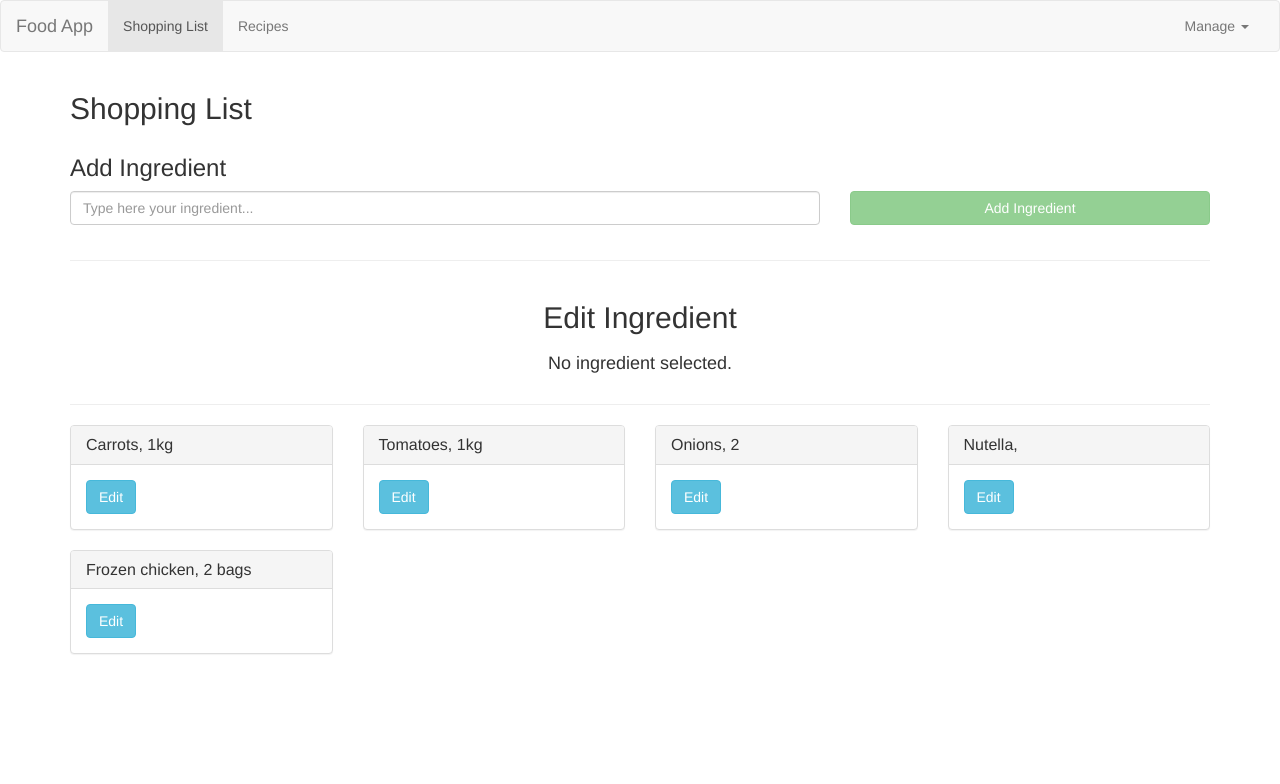
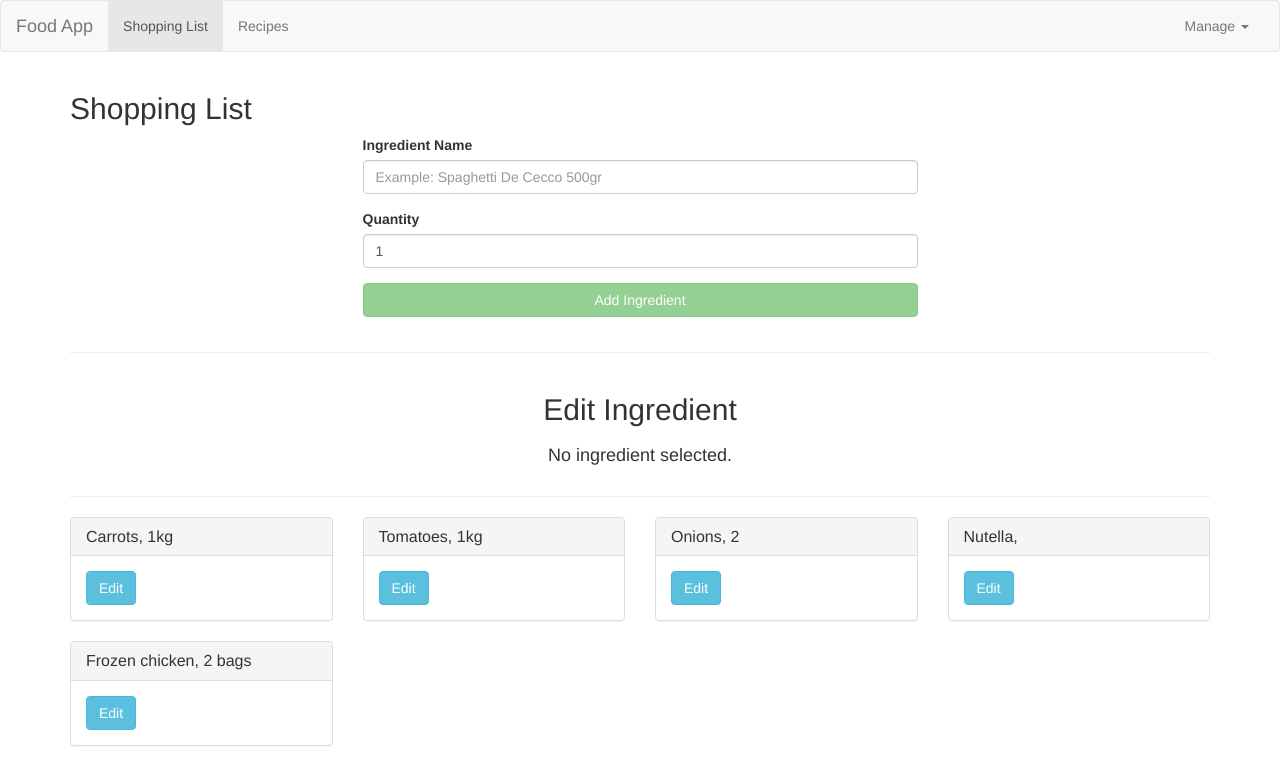
Before and after one commit to tontonialberto/angular-course-recipebook, an Angular app: page /shopping-list in a window 1280 px wide. Shown: the top 784 px of the page. Built offline with nearby package versions, Linux system fonts and the light colour scheme.

Commit message:
Apply template driven form to the add ingredients to the shopping list

```diff
--- a/src/app/shopping-list/shopping-list.component.css
+++ b/src/app/shopping-list/shopping-list.component.css
@@ -0,0 +1,5 @@
+
+.input-invalid {
+    border-color: red;
+    color: red;
+}
--- a/src/app/shopping-list/shopping-list.component.html
+++ b/src/app/shopping-list/shopping-list.component.html
@@ -5,16 +5,39 @@
 </div>
 <!-- INGREDIENT ADD BEGIN -->
 <div class="row">
-    <div class="col-md-12">
-        <h3>Add Ingredient</h3>
-    </div>
-</div>
-<div class="row">
-    <div class="col-md-8 form-group">
-        <input type="text" [(ngModel)]="newIngredientName" placeholder="Type here your ingredient..." class="form-control">
-    </div>
-    <div class="col-md-4">
-        <button [disabled]="newIngredientName === ''" (click)="onAddIngredientClick()" class="btn btn-success btn-block">Add Ingredient</button>
+    <div class="col-md-6 col-md-offset-3">
+        <form #formAdd="ngForm" (ngSubmit)="onSubmit(formAdd)">
+            <div class="form-group">
+                <label for="">Ingredient Name</label>
+                <input
+                    type="text"
+                    class="form-control"
+                    placeholder="Example: Spaghetti De Cecco 500gr"
+                    ngModel
+                    name="ingredientName"
+                    required
+                    #ingrName="ngModel"
+                    [ngClass]="{'input-invalid': ingrName.invalid && ingrName.touched }">
+                <span class="help-block input-invalid" *ngIf="ingrName.invalid && ingrName.touched">Please specify an ingredient!</span>
+            </div>
+            <div class="form-group">
+                <label for="">Quantity</label>
+                <input
+                    type="number"
+                    class="form-control"
+                    placeholder="Example: 12"
+                    ngModel
+                    name="ingredientQuantity"
+                    required
+                    [ngModel]="1"
+                    #ingrQty="ngModel"
+                    [ngClass]="{'input-invalid': ingrQty.invalid && ingrQty.touched }">
+                <span class="help-block input-invalid" *ngIf="ingrQty.invalid && ingrQty.touched">Please specify an integer number.</span>
+            </div>
+            <div class="form-group">
+                <button [disabled]="formAdd.invalid" class="btn btn-success btn-block">Add Ingredient</button>
+            </div>
+        </form>
     </div>
 </div>
 <!-- INGREDIENT ADD END -->
--- a/src/app/shopping-list/shopping-list.component.ts
+++ b/src/app/shopping-list/shopping-list.component.ts
@@ -1,5 +1,7 @@
 import { Component, OnDestroy, OnInit } from '@angular/core';
+import { NgForm } from '@angular/forms';
 import { Subscription } from 'rxjs';
+import { Ingredient } from '../_models/ingredient.model';
 import { ShoppingIngredient } from '../_models/shopping-ingredient.model';
 import { ShoppingListService } from '../_services/shopping-list.service';
 
@@ -39,10 +41,16 @@ export class ShoppingListComponent implements OnInit, OnDestroy {
     this.shoppingListService.remove(ingredient.id);
   }
 
-  onAddIngredientClick(): void {
-    this.shoppingListService.add(this.newIngredientName, this.newIngredientQuantity);
-    this.newIngredientName = '';
-    this.newIngredientQuantity = '';
+  onSubmit(form: NgForm): void {
+    const ingredient = new Ingredient(
+      form.value.ingredientName,
+      form.value.ingredientQuantity
+    );
+    this.shoppingListService.add(ingredient.name, ingredient.quantity);
+    form.reset({
+      ingredientName: '',
+      ingredientQuantity: 1
+    });
   }
 
   onEditIngredientClick(ingredient: ShoppingIngredient): void {
```
